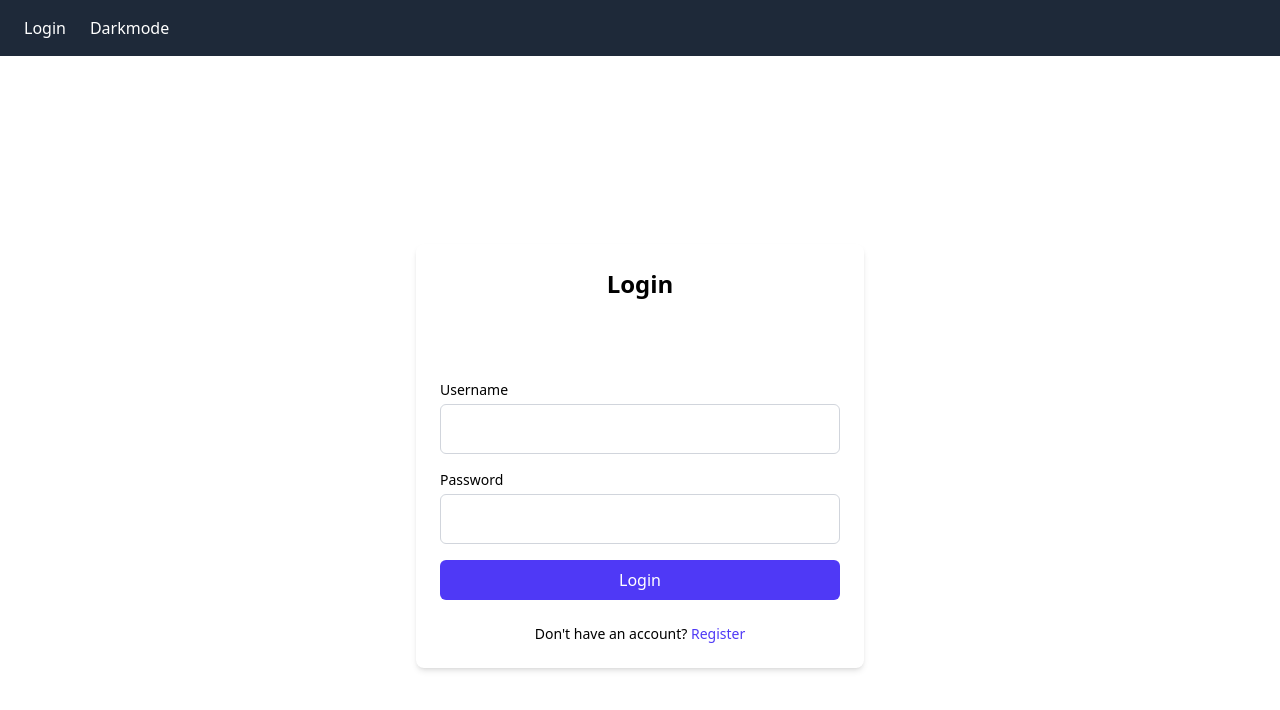
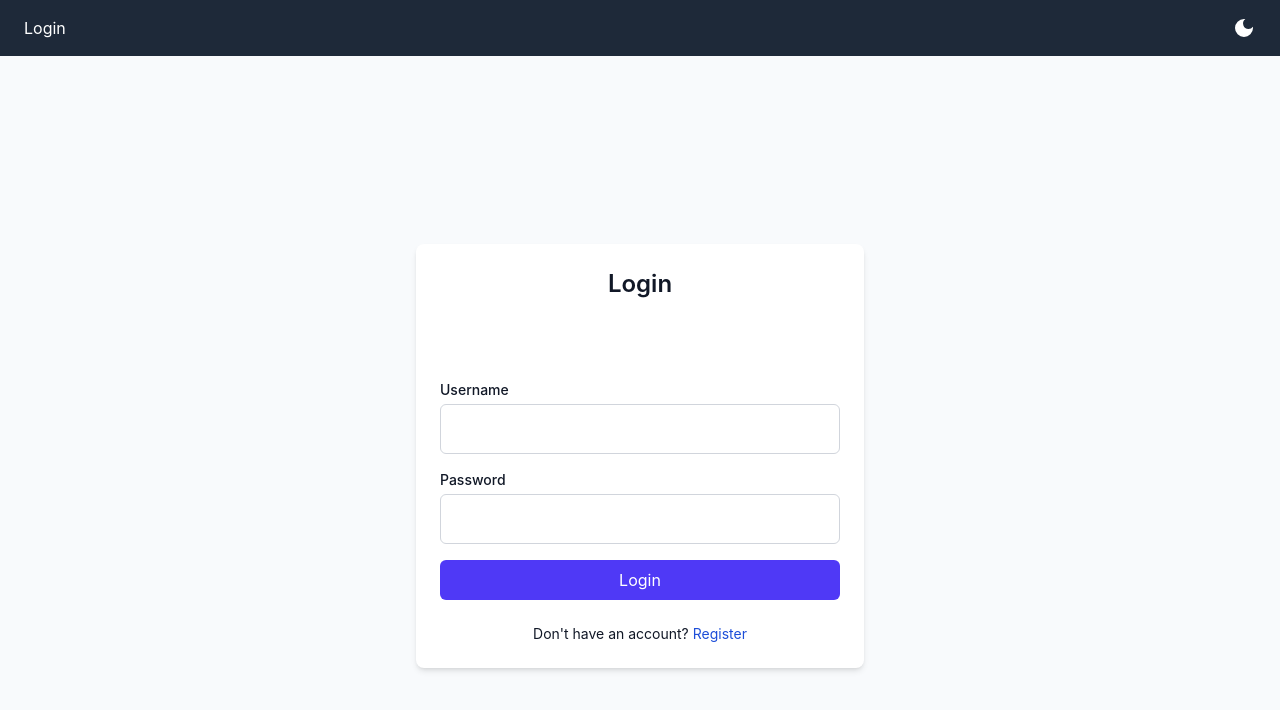
Before and after one commit to UCLL-Integration-Project/itip-team28, a Next.js app in the folder frontend/: page /login in a window 1280 px wide. Shown: the top 710 px of the page. Built offline with nearby package versions, Linux system fonts and the light colour scheme.

Commit message:
Implemented dark mode

```diff
--- a/frontend/components/cars/CarOverview.tsx
+++ b/frontend/components/cars/CarOverview.tsx
@@ -10,19 +10,19 @@ const CarOverview: React.FC<CarOverviewProps> = ({ cars }) => {
     if (!car) return null;
 
     return (
-        <div className="shadow-md bg-lg rounded-md bg-comp p-8 max-w-[340px] my-4 flex flex-col items-start gap-4">
+        <div className="bg-comp rounded-lg shadow-md px-4 py-4 flex flex-col items-start gap-4 transition-all duration-300 hover:bg-blue-50 dark:hover:bg-blue-900/50 hover:shadow-lg">
             {/* Close button */}
             <div className='flex items-center justify-between w-full'>
-                <div className='flex items-center gap-4'>
-                    <h2 className="font-semibold text-2xl text-text">{car.name}</h2>
+                <div className='flex items-center gap-3'>
+                    <h2 className="text-lg font-medium text-text hover:text-link-text transition-colors duration-300">{car.name}</h2>
 
-                    <div className="text-text text-sm">
+                    <div className="text-base text-gray-500 dark:text-gray-400">
                         <strong>ID:</strong> {car.id}
                     </div>
                 </div>
                 <button
                     type="button"
-                    className="text-gray-700 hover:text-gray-400 rounded-full p-3 bg-white cursor-pointer focus:outline-none"
+                    className="text-text hover:text-link-text rounded-full p-2 focus:outline-none transition-colors duration-200"
                     aria-label="Close"
                 >
                     <svg xmlns="http://www.w3.org/2000/svg" className="h-5 w-5" fill="none" viewBox="0 0 24 24" stroke="currentColor">
@@ -31,14 +31,14 @@ const CarOverview: React.FC<CarOverviewProps> = ({ cars }) => {
                 </button>
             </div>
             <div className='p-4 bg-background rounded-xl shadow-md'>
-                <span className='p-1 text-sm text-gray-900 bg-gray-200 rounded-sm'>1kg</span>
+                <span className='inline-block px-2 py-1 text-sm text-gray-900 bg-gray-200 dark:bg-gray-700 dark:text-gray-300 rounded-sm'>1kg</span>
                 <img
                     src="/images/car.jpeg"
                     alt="Car"
-                    className="w-full mt-4 h-40 object-cover rounded-xl"
+                    className="w-full mt-4 h-32 object-cover rounded-xl"
                 />
             </div>
-            <button type='button' className='bg-indigo-600 p-4 w-full cursor-pointer text-center text-white rounded-xl shadow-md'>
+            <button type='button' className='bg-button text-white py-2 px-5 rounded-lg text-base font-medium hover:bg-blue-700 dark:hover:bg-blue-500 focus:outline-none focus:ring-2 focus:ring-blue-500 focus:ring-offset-2 transition-colors duration-200 w-full text-center'>
                 Park
             </button>
         </div>
--- a/frontend/components/header.tsx
+++ b/frontend/components/header.tsx
@@ -1,6 +1,7 @@
 import { User } from '@/types';
 import Link from 'next/link';
 import { useEffect, useState } from "react";
+import {MdSunny, MdDarkMode} from 'react-icons/md';
 
 const Header: React.FC = () => {
     const [LoggedInUser, setLoggedInUser] = useState<User | null>(null);
@@ -79,11 +80,17 @@ const Header: React.FC = () => {
                             Logout
                         </Link>)}
                     </li>
-                    <li>
-                        {!DarkMode && (<button onClick={() => handleDarkmode(true)}>Darkmode</button>)}
-                        {DarkMode && (<button onClick={() => handleDarkmode(false)}>Lightmode</button>)}
-                    </li>
                 </ul>
+                <div className="flex items-center">
+                    {!DarkMode && (
+                        <button onClick={() => handleDarkmode(true)} aria-label="Switch to Dark Mode">
+                            <MdDarkMode className="text-2xl hover:text-indigo-400 transition-colors duration-200" />
+                        </button>)}
+                    {DarkMode && (
+                        <button onClick={() => handleDarkmode(false)} aria-label="Switch to Light Mode">
+                            <MdSunny className="text-2xl hover:text-indigo-400 transition-colors duration-200" />
+                        </button>)}
+                </div>
             </nav>
 
         </header>
--- a/frontend/components/readers/ReadersOverview.tsx
+++ b/frontend/components/readers/ReadersOverview.tsx
@@ -6,19 +6,20 @@ interface ReadersOverviewProps {
 }
 
 const shelfIcon = (
-    <img src="../images/shelves.png" alt="" />
+    <img src="../images/shelves.png" alt="" className="w-8 h-8"/>
 );
 
 export const ReadersOverview: React.FC<ReadersOverviewProps> = ({ readers }) => {
     return (
-        <div className="flex flex-col gap-6 py-8 px-6 rounded-sm bg-lg">
-            <h1 className="text-2xl font-semibold text-text">Readers overview</h1>
+        <div className="flex flex-col gap-6 py-8 px-4 rounded-sm bg-comp sm:px-6 lg:px-8 max-w-6xl mx-auto">
+            <h1 className="text-3xl sm:text-4xl font-bold text-text mb-10 text-center">Readers overview</h1>
+            <div className="flex flex-col gap-6">
                 {readers.map((reader) => (
                     <div
                         key={reader.id}
-                    className="border-1 border-gray-500 rounded-sm px-6 py-4 flex items-start justify-between min-w-[400px] max-w-[600px] bg-white"
+                        className="bg-white rounded-lg shadow-md px-6 py-5 flex items-center justify-between min-w-[400px] max-w-[600px] mx-auto duration-300"
                     >
-                    <div className="flex items-center gap-3">
+                        <div className="flex items-center gap-4">
                             <div className="w-8 h-8 ">{shelfIcon}</div>
                             <div>
                                 <div className="text-lg font-medium">{reader.name}</div>
@@ -27,12 +28,13 @@ export const ReadersOverview: React.FC<ReadersOverviewProps> = ({ readers }) =>
                                 </div>
                             </div>
                         </div>
-                    <div className="gap-2 text-sm text-gray-600 flex    flex-col">
-                        <p className="px-1 bg-green-200 rounded-sm border-green-400 border-1 text-green-800">X:{reader.coordinates?.longitude}</p>
-                        <p className="px-1 bg-purple-200 rounded-sm border-purple-400 border-1 text-purple-800">Y:{reader.coordinates?.latitude}</p>
+                        <div className="gap-2 text-sm text-gray-600 flex flex-col">
+                            <p className="px-2 py-1 bg-green-200 rounded-sm border-green-400 border-1 text-green-800 shadow-sm">X:{reader.coordinates?.longitude}</p>
+                            <p className="px-2 py-1 bg-purple-200 rounded-sm border-purple-400 border-1 text-purple-800 shadow-sm">Y:{reader.coordinates?.latitude}</p>
                         </div>
                     </div>
                 ))}
             </div>
+        </div>
     );
 };
--- a/frontend/package.json
+++ b/frontend/package.json
@@ -11,7 +11,8 @@
     "frontend": "file:",
     "next": "15.3.2",
     "react": "^19.0.0",
-    "react-dom": "^19.0.0"
+    "react-dom": "^19.0.0",
+    "react-icons": "^5.5.0"
   },
   "devDependencies": {
     "@tailwindcss/postcss": "^4.1.6",
--- a/frontend/pages/navigation/index.tsx
+++ b/frontend/pages/navigation/index.tsx
@@ -73,10 +73,10 @@ const Navigation: React.FC = () => {
                 <title>Readers</title>
             </head>
             <Header />
-            <main className="bg-background min-h-screen flex items-center justify-center bg-gray-100 px-4">
+            <main className="bg-background min-h-screen flex items-center justify-center bg-gray-100 px-4 sm:px-6 lg:px-8 py-10">
                 {!error && <CarOverview cars={cars} />}
-                <section className="bg-comp w-full max-w-4xl bg-white p-6 rounded-lg shadow-md">
-                    {error && <div className="text-red-500">{error}</div>}
+                <section className="bg-comp w-full max-w-5xl mx-auto bg-white p-6 rounded-lg shadow-lg mb-10">
+                    {error && <div className="text-red-500 dark:text-red-400 text-lg font-medium text-center">{error}</div>}
                     {!error && <NavigationComponent readers={readers} selectReader={handleSelectReader} />}
                 </section>
                 {!error && <ReadersOverview readers={readers} />}
--- a/frontend/styles/globals.css
+++ b/frontend/styles/globals.css
@@ -1,19 +1,29 @@
 @import "tailwindcss";
 
 :root {
-    --color-background: #ffffff;
-    --color-text: #000000;
+    --color-background: #F8FAFC;
+    --color-text: #111827;
     --color-background-comp: #ffffff;
-    --color-link-text: #4f39f6;
-    --color-background-lg: #ebe6e7;
+    --color-link-text: #1D4ED8;
+    --color-background-lg: #E2E8F0;
+    --color-background-table: #F9FAFB;
+    --color-button: #1D4ED8;
+    --font-family: 'Inter', sans-serif;
 }
 
 html.dark {
-    --color-background: #111827;
-    --color-background-comp: #203063;
-    --color-text: #f9fafb;
-    --color-link-text: #f58844;
-    --color-background-lg: #19254f;
+    --color-background: #0F172A;
+    --color-background-comp: #1F2A44;
+    --color-form: #374151;
+    --color-text: #D1D5DB;
+    --color-link-text: #3B82F6;
+    --color-background-lg: #475569;
+    --color-background-table: #293548;
+    --color-button: #3B82F6;
+}
+
+body {
+    font-family: var(--font-family);
 }
 
 .bg-background {
@@ -31,6 +41,11 @@ html.dark {
     background-color: var(--color-background-comp);
 }
 
+.bg-table {
+    transition: 0.3s;
+    background-color: var(--color-background-table);
+}
+
 .link-text {
     transition: 0.3s;
     color: var(--color-link-text);
@@ -46,3 +61,23 @@ html.dark {
     border-radius: 1px;
     border: var(--color-background-lg);
 }
+
+.bg-button {
+    transition: 0.3s;
+    background-color: var(--color-button);
+}
+
+.animate-fade-in {
+    animation: fadeIn 0.5s ease-in-out;
+}
+
+@keyframes fadeIn {
+    0% {
+        opacity: 0;
+        transform: translateY(-10px);
+    }
+    100% {
+        opacity: 1;
+        transform: translateY(0);
+    }
+}
```
Also changed, not shown: frontend/components/navigation/NavigationComponent.tsx (+23 -21 lines), 1 other file (tests, documents, lock files or other folders). Lines whose indentation alone changed are shown as unchanged.
